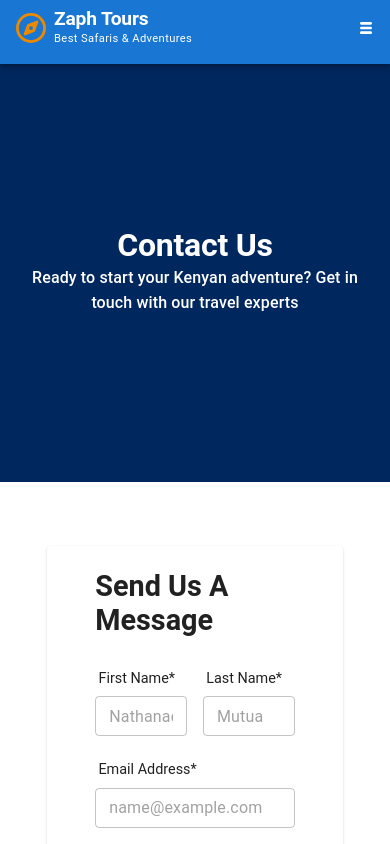
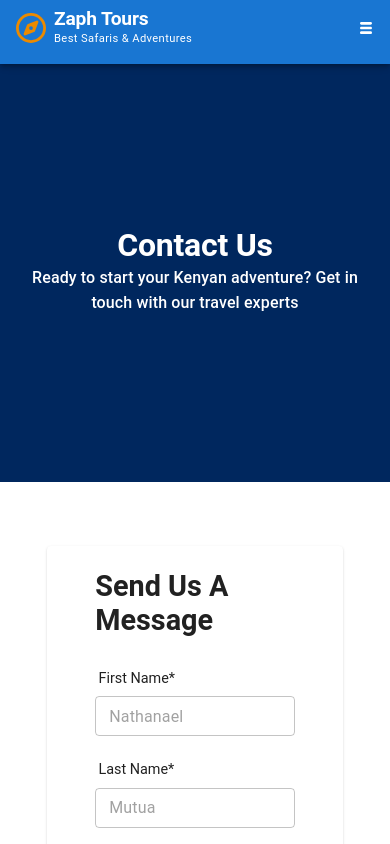
Before and after one commit to NathanaelMutua/zaph-tours, a React (Vite) app: page /contact in a window 390 px wide. Shown: the top 844 px of the page. Built offline with nearby package versions, Linux system fonts and the light colour scheme.

Commit message:
style: add responsiveness to contact form - add breakpoint styling to stack direction for first and last name textfields to enhance readability and data entry

```diff
--- a/src/components/ContactForm.tsx
+++ b/src/components/ContactForm.tsx
@@ -23,7 +23,7 @@ function ContactForm() {
         </Typography>
         <CardContent>
           <Stack
-            direction="row"
+            direction={{ sx: "column", md: "row", lg: "row" }}
             display="flex"
             justifyContent="space-between"
             gap={2}
```
